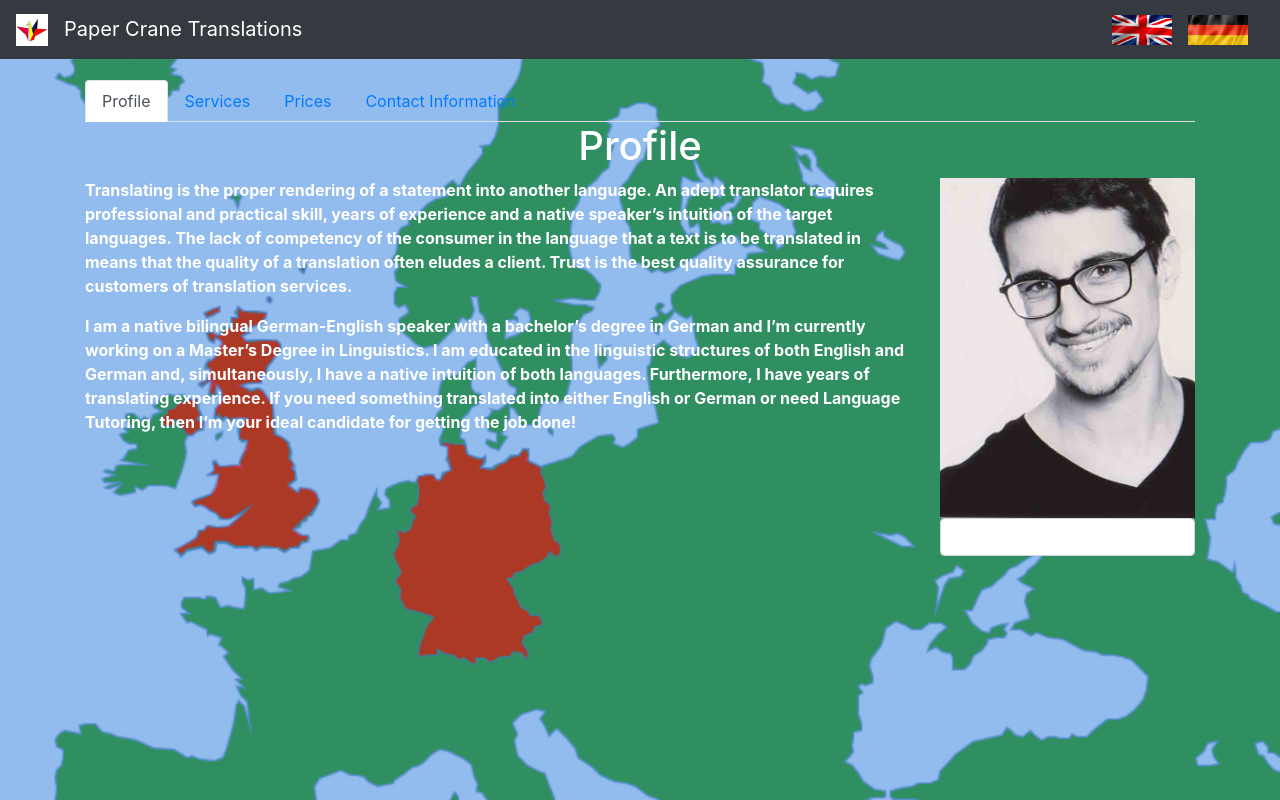
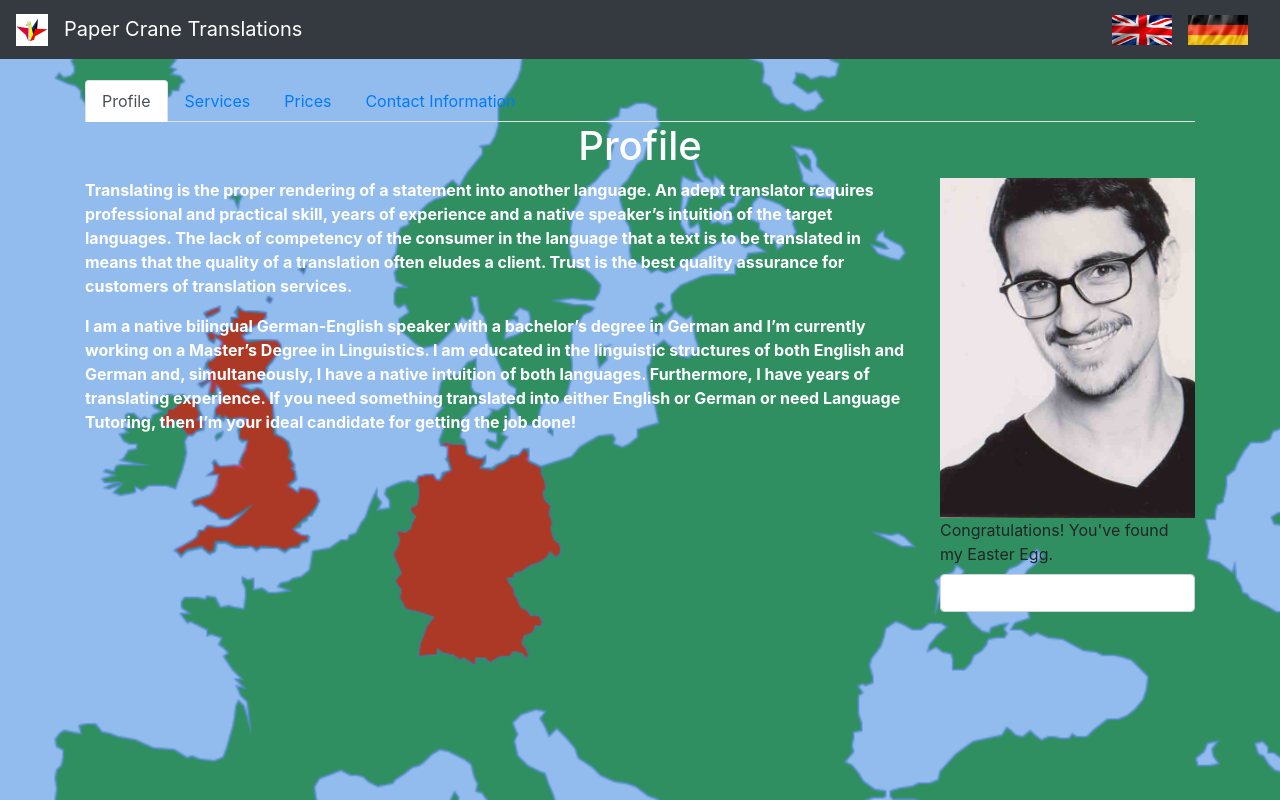
Before and after one commit to mjcampos/paper_crane_translations, a React (Create React App) app: page / in a window 1280 px wide. Built offline with nearby package versions, Linux system fonts and the light colour scheme.

Commit message:
Wanted to add a label to let the user know that they've found my easter egg. Hopefully this will be the last change I make to this form component for a while.

```diff
--- a/src/components/shared/InputBox.js
+++ b/src/components/shared/InputBox.js
@@ -23,7 +23,10 @@ class Inputbox extends Component {
 
 		return (
 			<Form hidden={this.props.clicks >= requiredClicks ? false : true} onSubmit={this.handleSubmit}>
-				<Form.Control value={this.state.code} onChange={(e) => this.setState({code: e.target.value})}/>
+				<Form.Group>
+					<Form.Label>Congratulations! You've found my Easter Egg.</Form.Label>
+					<Form.Control value={this.state.code} onChange={(e) => this.setState({code: e.target.value})}/>
+				</Form.Group>
 			</Form>
 		);
 	}
```
